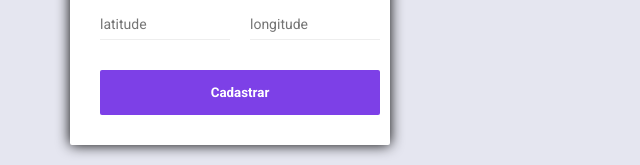
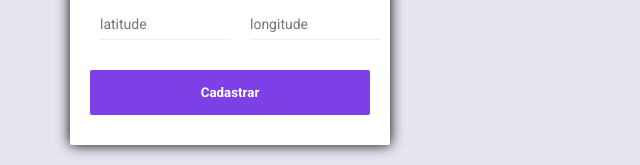
Before and after one commit to JustAn0therDev/DevRadarWeb, a React (Create React App) app: page / in a window 1280 px wide. Shown: the part 318-483 px from the top of the page, without its empty margins (0-640 px from the left). Built offline with nearby package versions, Linux system fonts and the light colour scheme; no server answers.

Commit message:
Corrigindo alinhamento de sidebar

```diff
--- a/src/Sidebar.css
+++ b/src/Sidebar.css
@@ -59,6 +59,7 @@ aside form button[type=submit] {
     color: #fff;
     cursor: pointer;
     transition: background 0.5s;
+    margin-left: 0 !important;
 }
 
 aside form button[type=submit]:hover {
```
